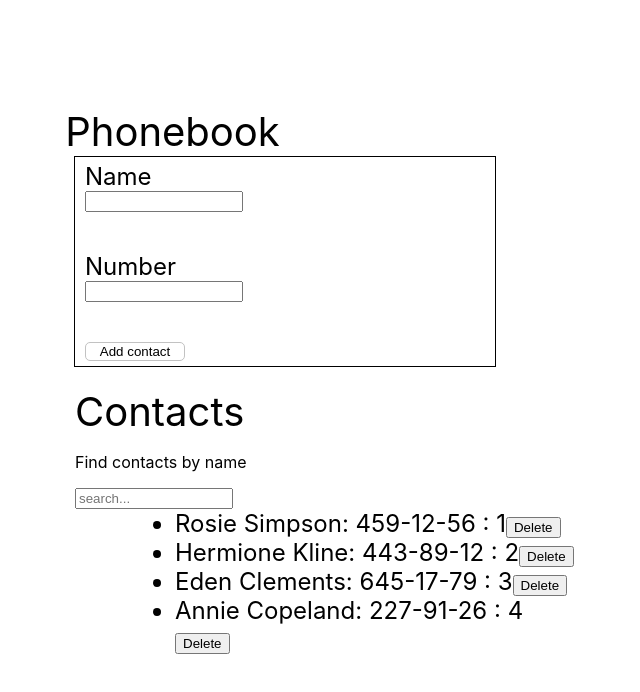
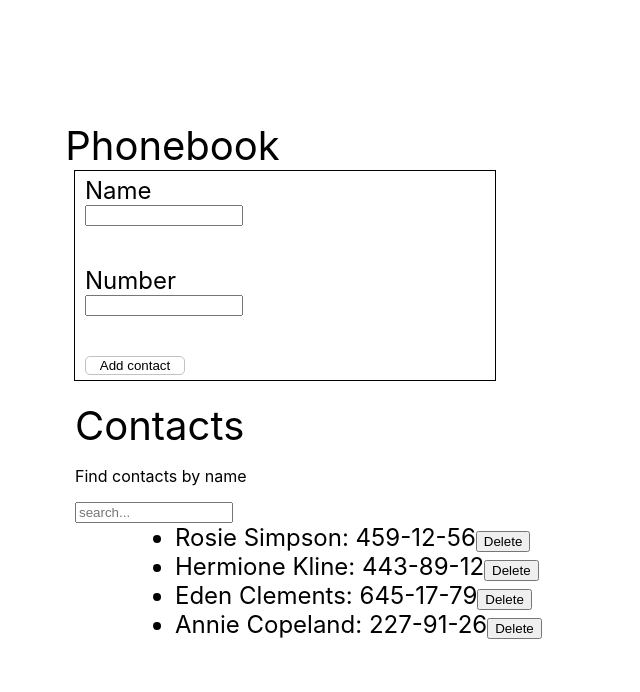
Before and after one commit to DawidKrupski/goit-react-hw-02-phonebook, a React (Create React App) app: page / in a window 1280 px wide. Shown: the top 692 px of the page, without its empty margins (355-995 px from the left). Built offline with nearby package versions, Linux system fonts and the light colour scheme.

Commit message:
Update ContactList.js

```diff
--- a/src/components/ContactList/ContactList.js
+++ b/src/components/ContactList/ContactList.js
@@ -13,7 +13,7 @@ export class ContactList extends React.Component {
     const { contact } = this.props;
     return (
       <li>
-        {contact.name}: {contact.number} : {contact.id}
+        {contact.name}: {contact.number}
         <button onClick={this.deleteThisContact}>Delete</button>
       </li>
     );
```
